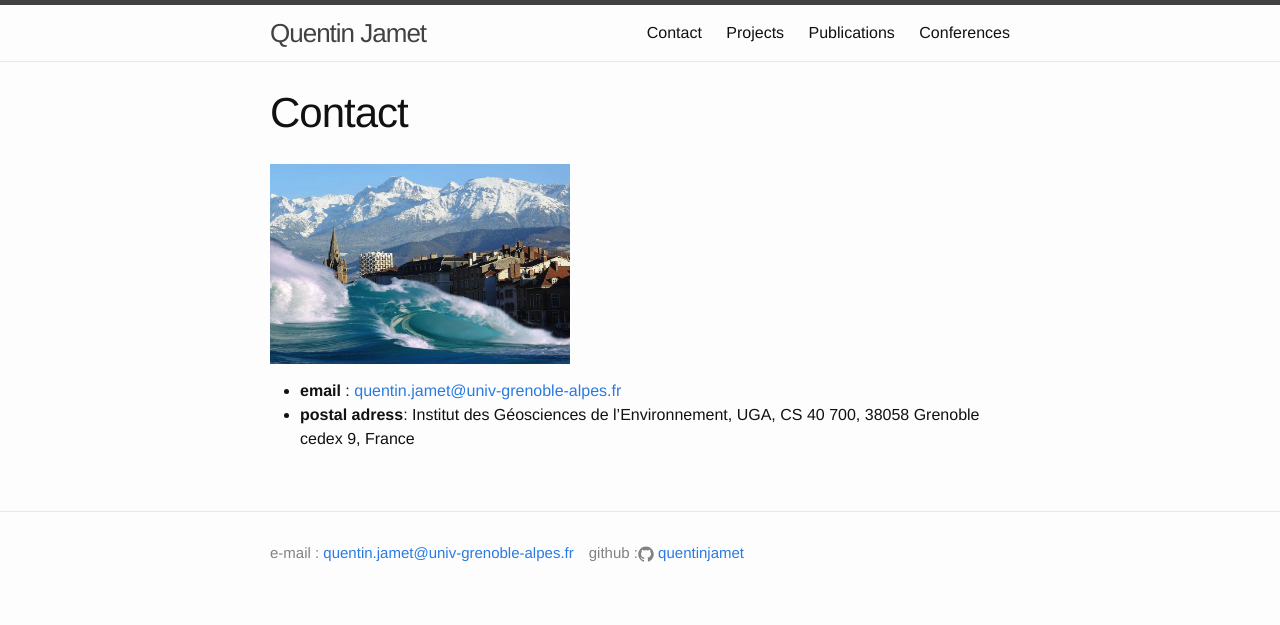
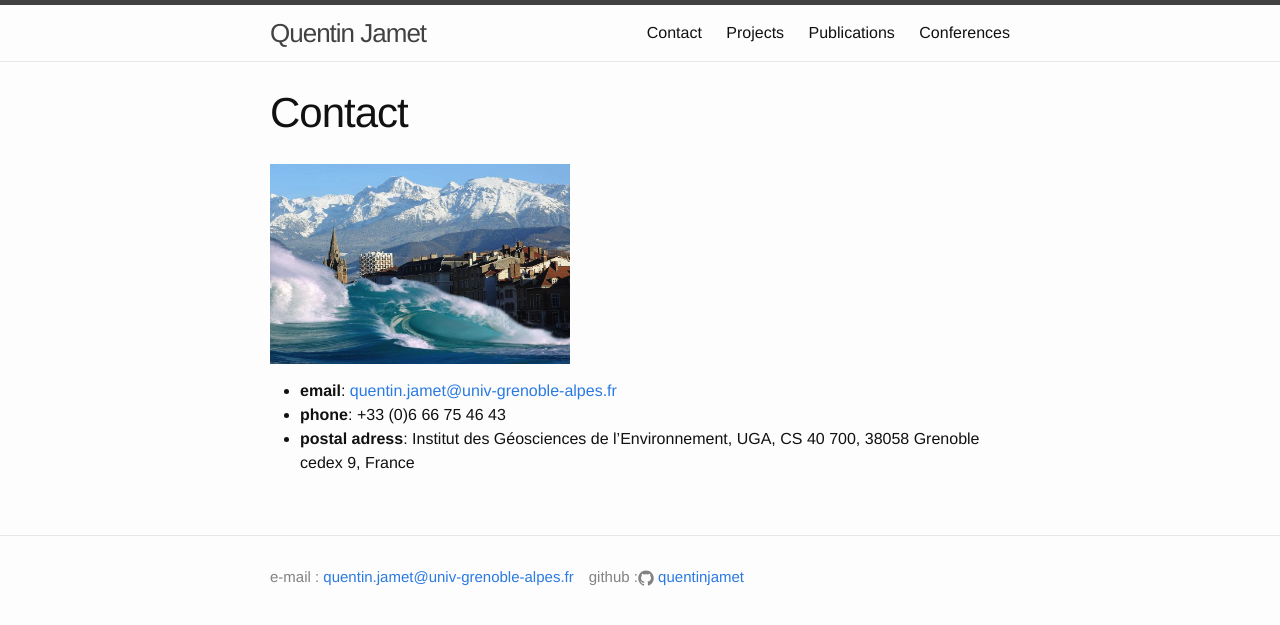
Before and after one commit to quentinjamet/quentinjamet.github.io, a Jekyll site: the page built from contact.md, in a window 1280 px wide. Shown: the top 625 px of the page. Built offline with Jekyll 4.4.1, drawn with Linux system fonts in a browser that asks for light colours.

Commit message:
update description

```diff
--- a/contact.md
+++ b/contact.md
@@ -5,5 +5,6 @@ permalink: /contact/
 ---
 ![image]({{site.baseurl}}/img/grenoble.jpg){:width="300px"}
 
- - **email** : <mailto:quentin.jamet@univ-grenoble-alpes.fr>
+ - **email**: <mailto:quentin.jamet@univ-grenoble-alpes.fr>
+ - **phone**: +33 (0)6 66 75 46 43
  - **postal adress**: Institut des Géosciences de l’Environnement, UGA, CS 40 700, 38058 Grenoble cedex 9, France
```
